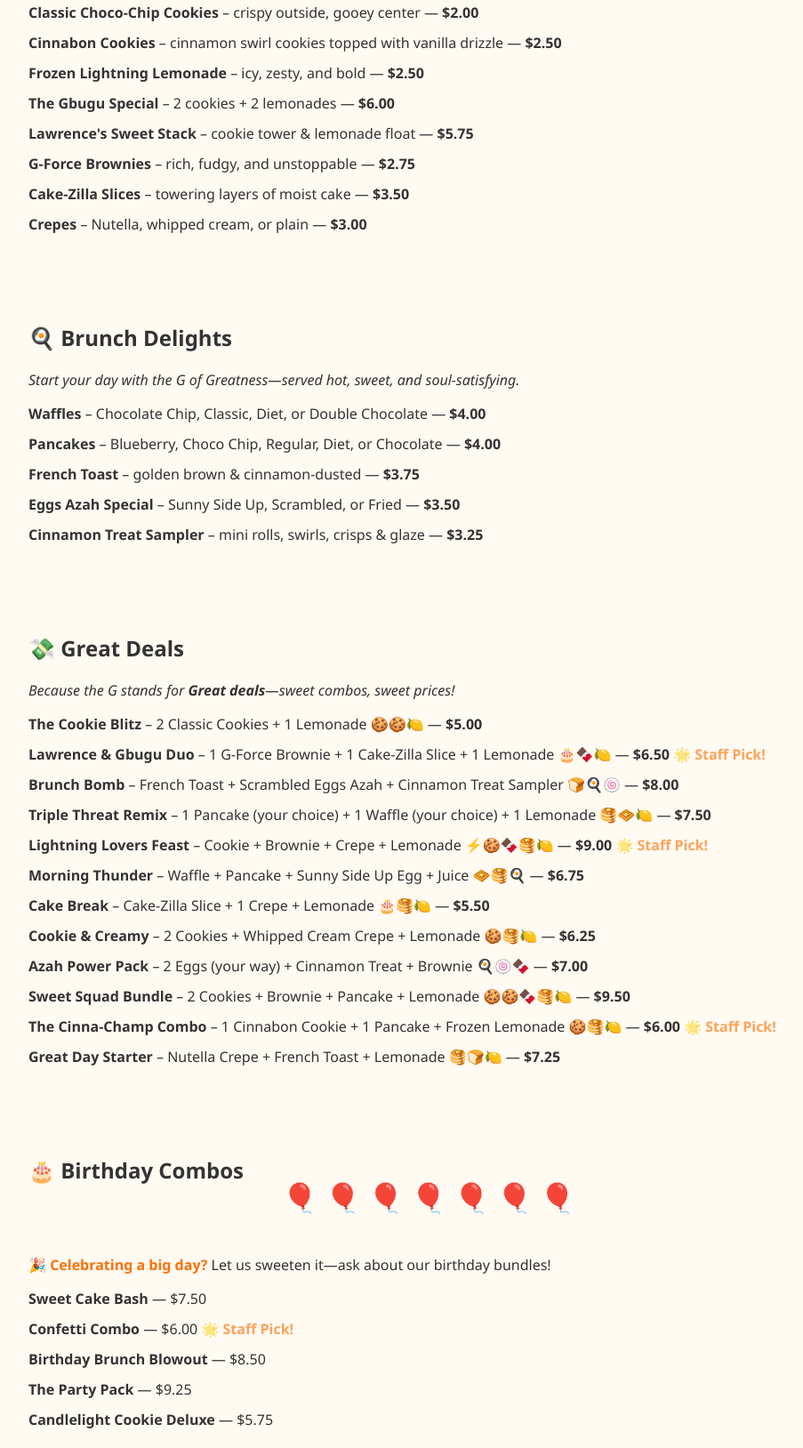
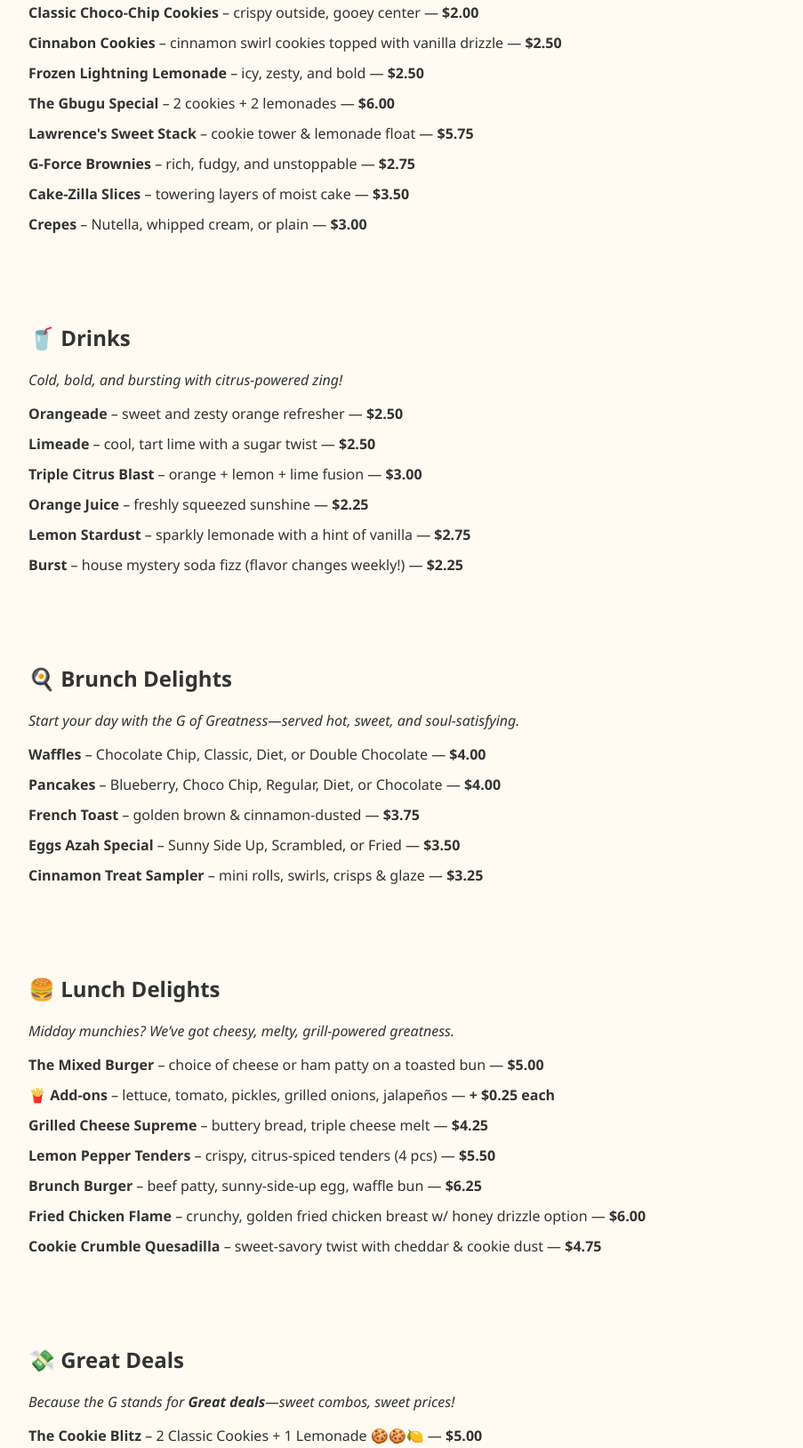
Before and after one commit to TheOGTurt/Lawernce-and-Gbugu-Mixed-Deliights, a plain HTML site: page Lawrence and Gbugu.html in a window 1280 px wide. Shown: the part 376-2004 px from the top of the page at 89% size, without its empty margins (158-1061 px from the left). Drawn offline with Linux system fonts and the light colour scheme.

Commit message:
Add files via upload

```diff
--- a/Lawrence and Gbugu.html
+++ b/Lawrence and Gbugu.html
@@ -93,6 +93,8 @@
   <a href="#menu">🍪 Menu</a>
   <a href="#brunch">🍳 Brunch</a>
   <a href="#deals">💸 Great Deals</a>
+  <a href="#drinks">🥤 Drinks</a>
+  <a href="#lunch">🍔 Lunch</a>
   <a href="#birthday">🎂 Birthday Combos</a>
   <a href="#crew">🧑🏾‍🍳 Our Crew</a>
   <a href="#order">🛍️ Order Now</a>
@@ -117,7 +119,18 @@
     <li><strong>Crepes</strong> – Nutella, whipped cream, or plain — <strong>$3.00</strong></li>
   </ul>
 </section>
-
+<section id="drinks" class="section">
+  <h2>🥤 Drinks</h2>
+  <p><em>Cold, bold, and bursting with citrus-powered zing!</em></p>
+  <ul>
+    <li><strong>Orangeade</strong> – sweet and zesty orange refresher — <strong>$2.50</strong></li>
+    <li><strong>Limeade</strong> – cool, tart lime with a sugar twist — <strong>$2.50</strong></li>
+    <li><strong>Triple Citrus Blast</strong> – orange + lemon + lime fusion — <strong>$3.00</strong></li>
+    <li><strong>Orange Juice</strong> – freshly squeezed sunshine — <strong>$2.25</strong></li>
+    <li><strong>Lemon Stardust</strong> – sparkly lemonade with a hint of vanilla — <strong>$2.75</strong></li>
+    <li><strong>Burst</strong> – house mystery soda fizz (flavor changes weekly!) — <strong>$2.25</strong></li>
+  </ul>
+</section>
  <section id="brunch" class="section">
   <h2>🍳 Brunch Delights</h2>
   <p><em>Start your day with the G of Greatness—served hot, sweet, and soul-satisfying.</em></p>
@@ -129,7 +142,19 @@
     <li><strong>Cinnamon Treat Sampler</strong> – mini rolls, swirls, crisps & glaze — <strong>$3.25</strong></li>
   </ul>
 </section>
-
+<section id="lunch" class="section">
+  <h2>🍔 Lunch Delights</h2>
+  <p><em>Midday munchies? We’ve got cheesy, melty, grill-powered greatness.</em></p>
+  <ul>
+    <li><strong>The Mixed Burger</strong> – choice of cheese or ham patty on a toasted bun — <strong>$5.00</strong></li>
+    <li><strong>🍟 Add-ons</strong> – lettuce, tomato, pickles, grilled onions, jalapeños — <strong>+ $0.25 each</strong></li>
+    <li><strong>Grilled Cheese Supreme</strong> – buttery bread, triple cheese melt — <strong>$4.25</strong></li>
+    <li><strong>Lemon Pepper Tenders</strong> – crispy, citrus-spiced tenders (4 pcs) — <strong>$5.50</strong></li>
+    <li><strong>Brunch Burger</strong> – beef patty, sunny-side-up egg, waffle bun — <strong>$6.25</strong></li>
+    <li><strong>Fried Chicken Flame</strong> – crunchy, golden fried chicken breast w/ honey drizzle option — <strong>$6.00</strong></li>
+    <li><strong>Cookie Crumble Quesadilla</strong> – sweet-savory twist with cheddar & cookie dust — <strong>$4.75</strong></li>
+  </ul>
+</section>
 
   <section id="deals" class="section">
   <h2>💸 Great Deals</h2>
@@ -163,6 +188,22 @@
       <strong>$6.00</strong> <span class="staff-pick">🌟 Staff Pick!</span></li>
 
     <li><strong>Great Day Starter</strong> – Nutella Crepe + French Toast + Lemonade 🥞🍞🍋 — <strong>$7.25</strong></li>
+
+    <li><strong>Golden Crunch Combo</strong> – Fried Chicken + Waffle Fries + Orange Juice — <strong>$6.75</strong></li>
+
+<li><strong>The Triple Stack Melt</strong> – Grilled Cheese + Burger + Egg stacker — <strong>$7.00</strong></li>
+
+<li><strong>Zesty Zinger Meal</strong> – Spicy Chicken Tenders + Burst + Brownie — <strong>$6.50</strong></li>
+
+<li><strong>Sunny Side Slam</strong> – Brunch Burger + Lemonade + Mini Pancake — <strong>$6.95</strong></li>
+
+<li><strong>Sweet & Savory Duo</strong> – Cookie Quesadilla + Triple Citrus Blast — <strong>$5.75</strong></li>
+
+<li><strong>Lightning Lunch Box</strong> – Ham Melt + Limeade + Cinnamon Treat — <strong>$6.25</strong></li>
+
+<li><strong>The Deluxe Dipper</strong> – Fried Chicken Bites + Dipping Trio (BBQ, Sweet Heat, Ranch) + Fries — <strong>$7.25</strong></li>
+
+<li><strong>The Lava Lunch</strong> – Burger with grilled jalapeños + Lemon Stardust — <strong>$6.00</strong></li>
   </ul>
 </section>
 
```
Lines whose indentation alone changed are shown as unchanged.
